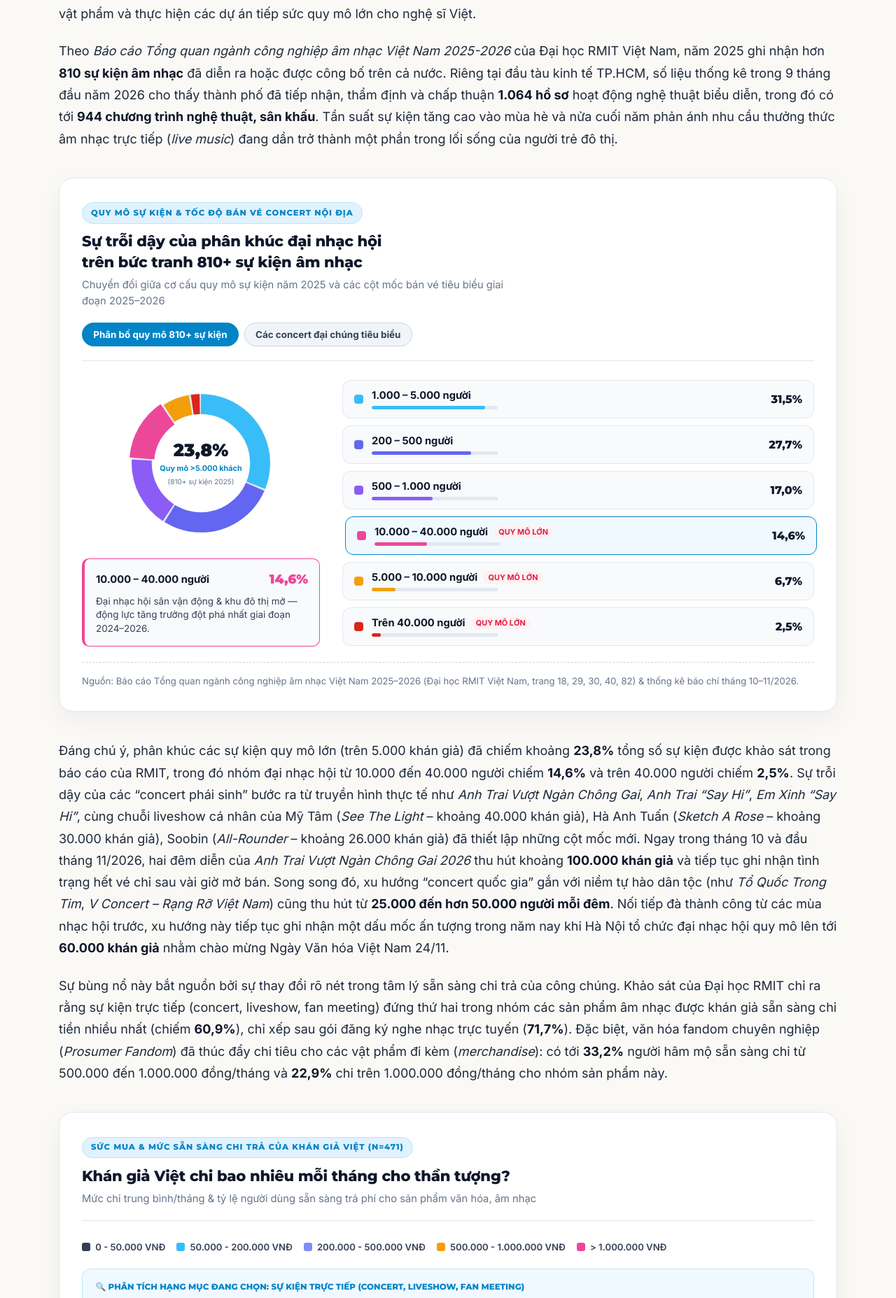
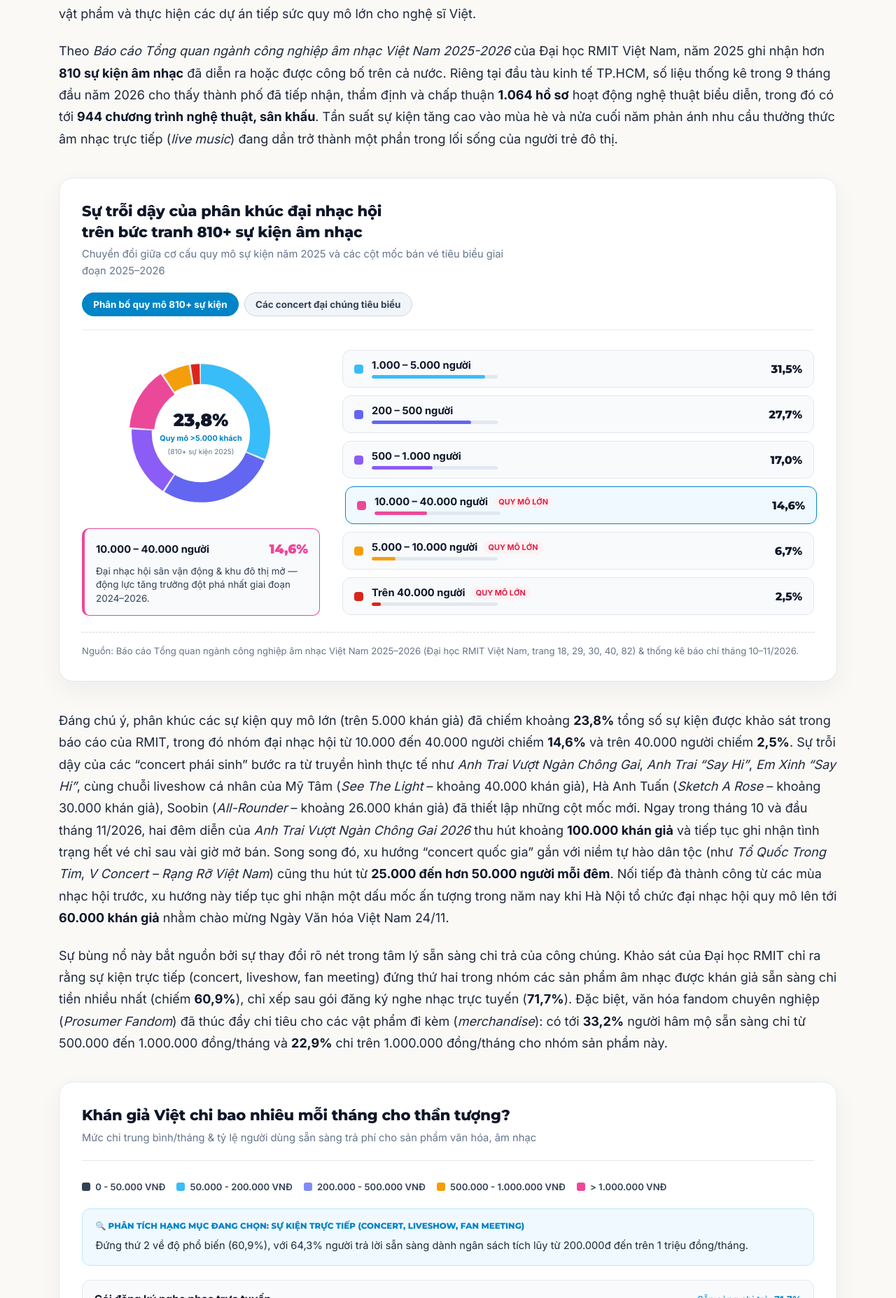
Before and after one commit to giahanluong192/mmj1, a Next.js app: page / in a window 1280 px wide. Shown: the part 1462-3317 px from the top of the page at 70% size. Built offline with nearby package versions, Linux system fonts and the light colour scheme.

Commit message:
refactor(charts): remove badge pill tags from widgets #2 and #3

```diff
--- a/src/components/DomesticChartsSection.tsx
+++ b/src/components/DomesticChartsSection.tsx
@@ -50,9 +50,6 @@ export function EventScaleAndConcertsWidget() {
     <figure className="viz-card" id="vi-tri-2">
       <div className="viz-header">
         <div>
-          <span className="pos-badge">
-            QUY MÔ SỰ KIỆN & TỐC ĐỘ BÁN VÉ CONCERT NỘI ĐỊA
-          </span>
           <h3 className="viz-title">
             Sự trỗi dậy của phân khúc đại nhạc hội trên bức tranh 810+ sự&nbsp;kiện&nbsp;âm&nbsp;nhạc
           </h3>
@@ -267,9 +264,6 @@ export function SpendingWillingnessChart() {
     <figure className="viz-card" id="vi-tri-3">
       <div className="viz-header">
         <div>
-          <span className="pos-badge">
-            SỨC MUA & MỨC SẴN SÀNG CHI TRẢ CỦA KHÁN GIẢ VIỆT (N=471)
-          </span>
           <h3 className="viz-title">
             Khán giả Việt chi bao nhiêu mỗi tháng cho thần tượng?
           </h3>
```
